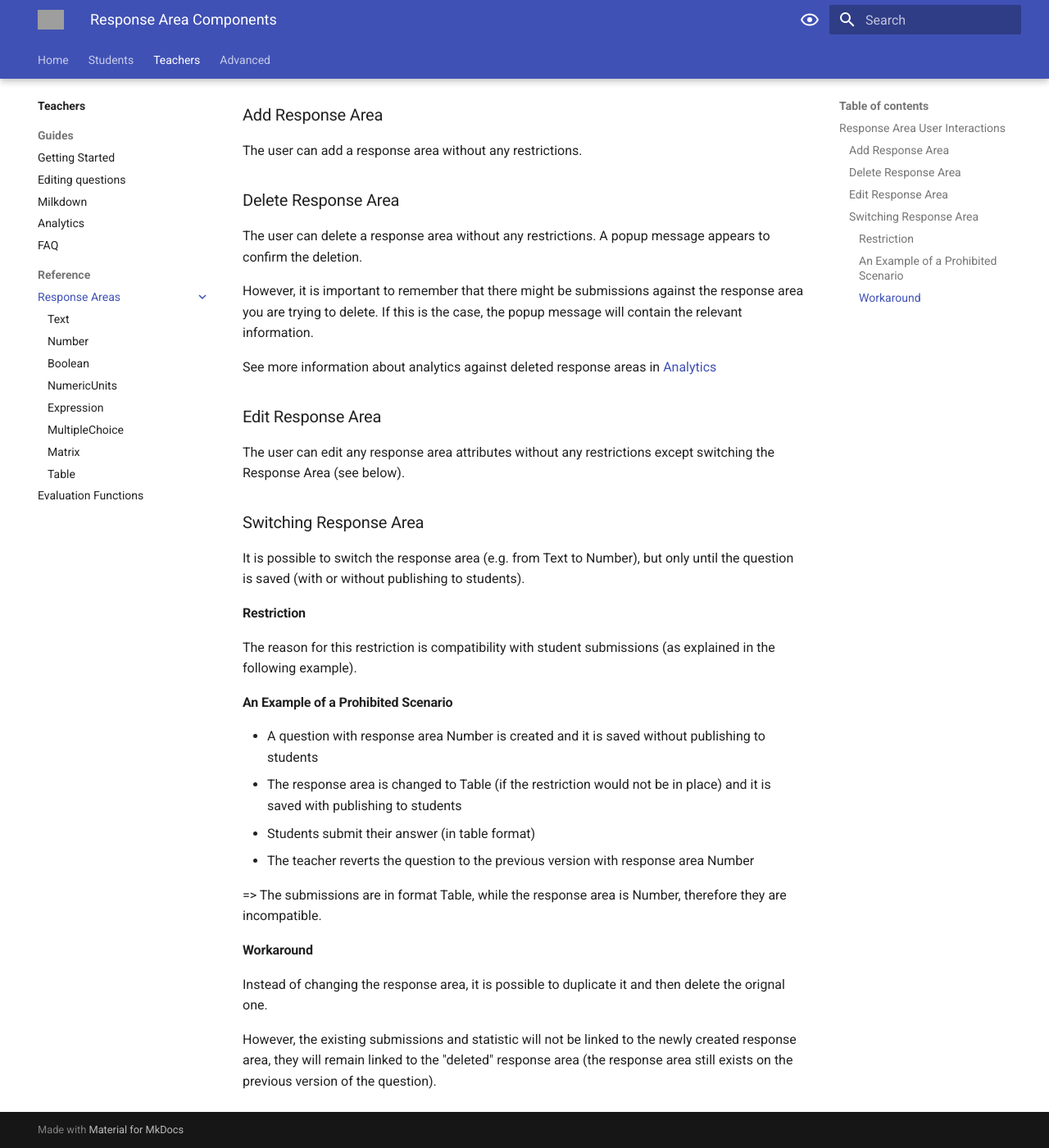
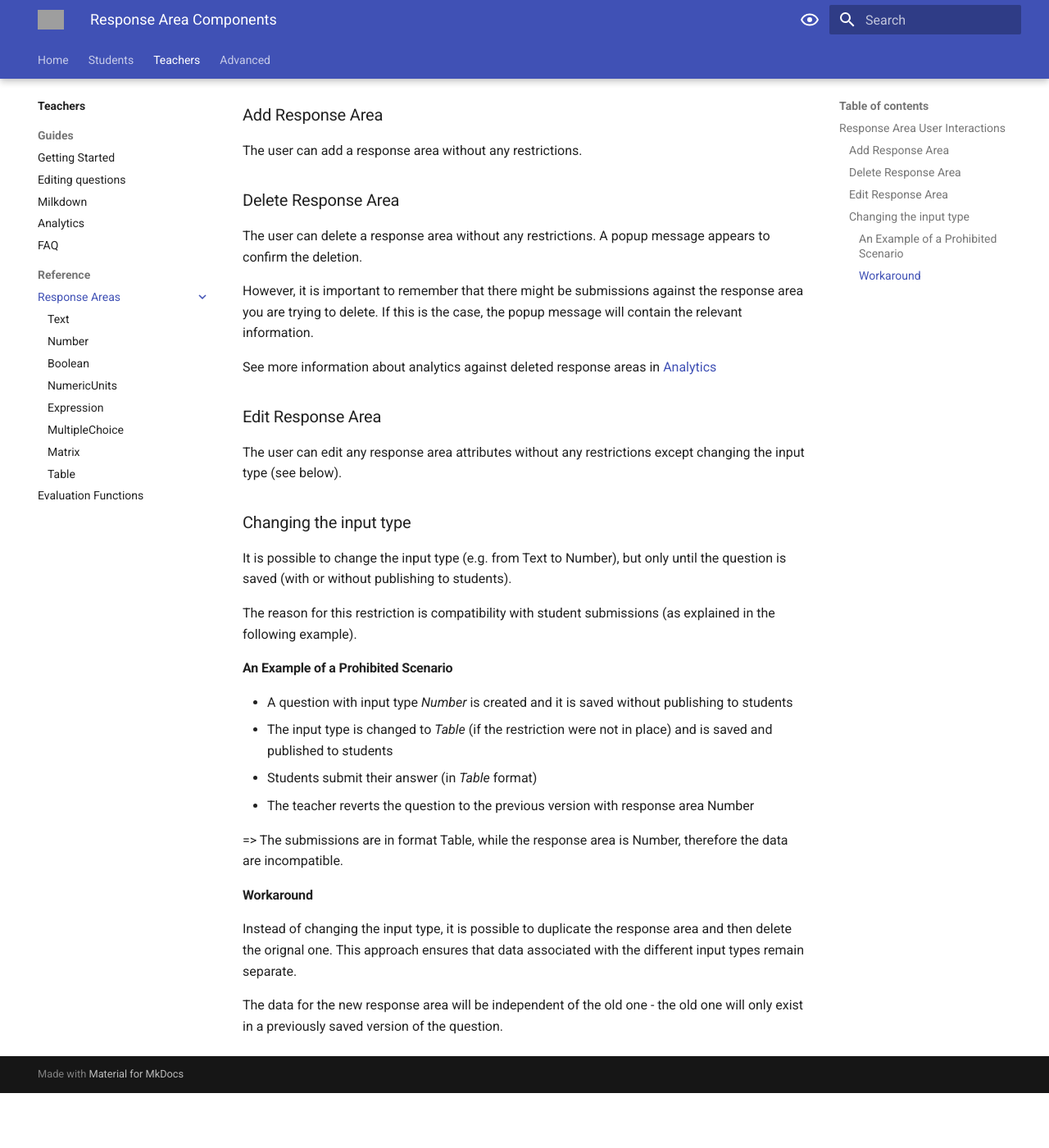
Before and after one commit to lambda-feedback/user-documentation, an MkDocs documentation site: the page built from docs/teacher/reference/response_area_components/index.md, in a window 1280 px wide and 1400 px high, scrolled down 302 px. Shown: the whole window at 82% size. Built offline with MkDocs 1.6.1 and Material for MkDocs 9.7.7, drawn with Linux system fonts in a browser that asks for light colours; after the commit the page ends 1635 px from its top, so only the background shows below that; grey boxes are pictures that could not be loaded.

Commit message:
Update index.md - 'input type' not 'response area'

```diff
--- a/docs/teacher/reference/response_area_components/index.md
+++ b/docs/teacher/reference/response_area_components/index.md
@@ -20,27 +20,25 @@ See more information about analytics against deleted response areas in [Analytic
 
 ### Edit Response Area
 
-The user can edit any response area attributes without any restrictions except switching the Response Area (see below).
+The user can edit any response area attributes without any restrictions except changing the input type (see below).
 
-### Switching Response Area
+### Changing the input type
 
-It is possible to switch the response area (e.g. from Text to Number), but only until the question is saved (with or without publishing to students).
-
-#### Restriction
+It is possible to change the input type (e.g. from Text to Number), but only until the question is saved (with or without publishing to students).
 
 The reason for this restriction is compatibility with student submissions (as explained in the following example).
 
 #### An Example of a Prohibited Scenario
 
-- A question with response area Number is created and it is saved without publishing to students
-- The response area is changed to Table (if the restriction would not be in place) and it is saved with publishing to students
-- Students submit their answer (in table format)
+- A question with input type *Number* is created and it is saved without publishing to students
+- The input type is changed to *Table* (if the restriction were not in place) and is saved and published to students
+- Students submit their answer (in *Table* format)
 - The teacher reverts the question to the previous version with response area Number
 
- => The submissions are in format Table, while the response area is Number, therefore they are incompatible.
+ => The submissions are in format Table, while the response area is Number, therefore the data are incompatible.
 
 #### Workaround
 
-Instead of changing the response area, it is possible to duplicate it and then delete the orignal one.
+Instead of changing the input type, it is possible to duplicate the response area and then delete the orignal one. This approach ensures that data associated with the different input types remain separate.
 
-However, the existing submissions and statistic will not be linked to the newly created response area, they will remain linked to the "deleted" response area (the response area still exists on the previous version of the question).
+The data for the new response area will be independent of the old one - the old one will only exist in a previously saved version of the question.
```
